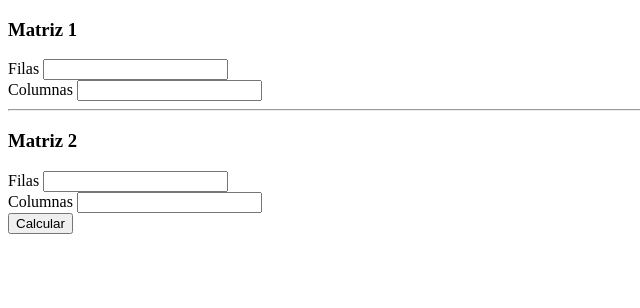
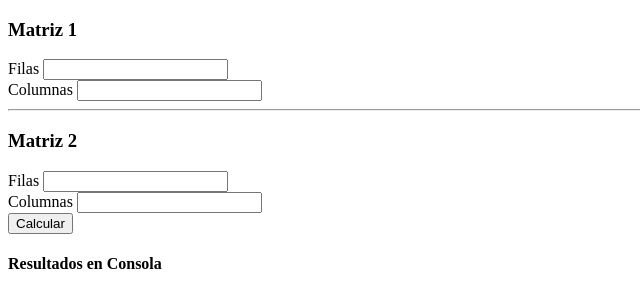
Before and after one commit to Hugoneytor/Programacion-Paralela, a plain HTML site: page ArrayMultiply/index.htm in a window 1280 px wide. Shown: the whole page, without its empty margins (0-640 px from the left). Drawn offline with Linux system fonts and the light colour scheme.

Commit message:
Terminado

```diff
--- a/ArrayMultiply/index.htm
+++ b/ArrayMultiply/index.htm
@@ -36,6 +36,7 @@
         <!--Boton-->
         <button type="button" id="calcularBtn">Calcular</button>
 
+        <h4>Resultados en Consola</h4>
 
         <script src="main.js"></script>
     </body>
```
